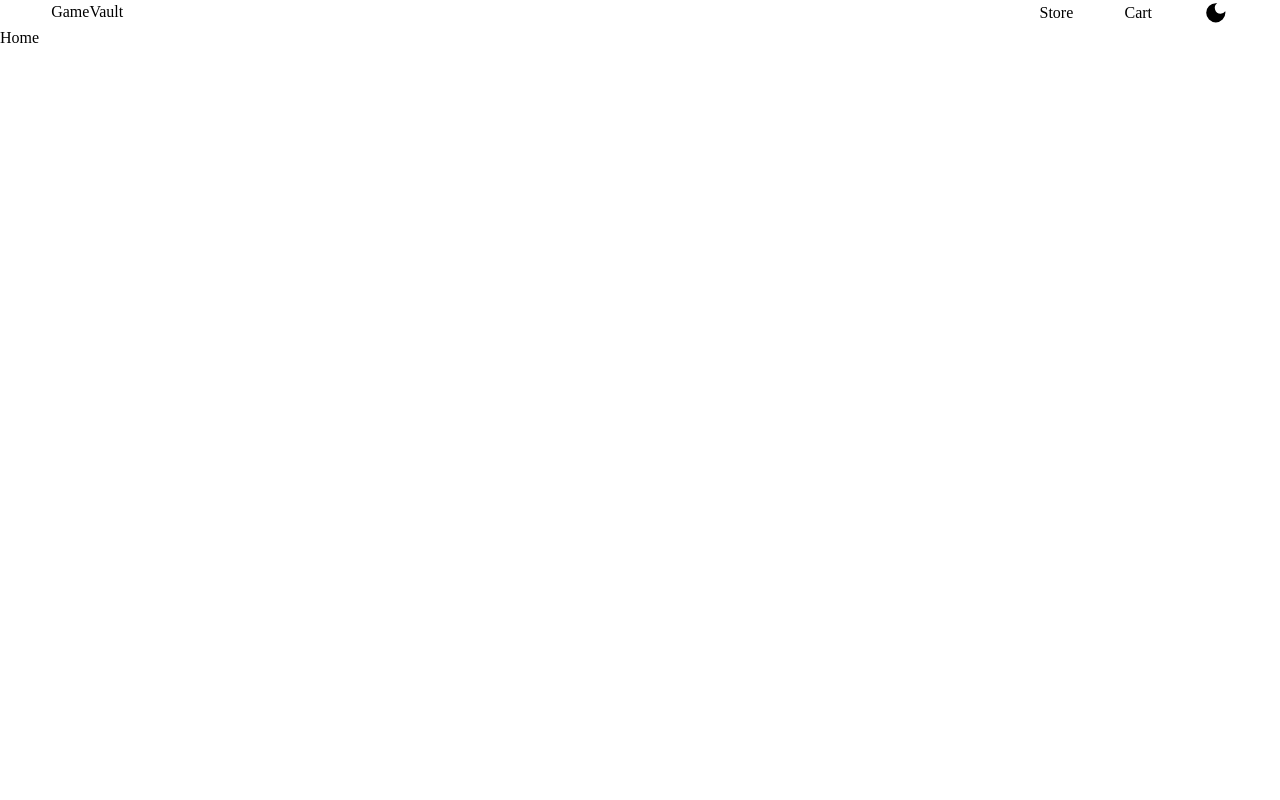
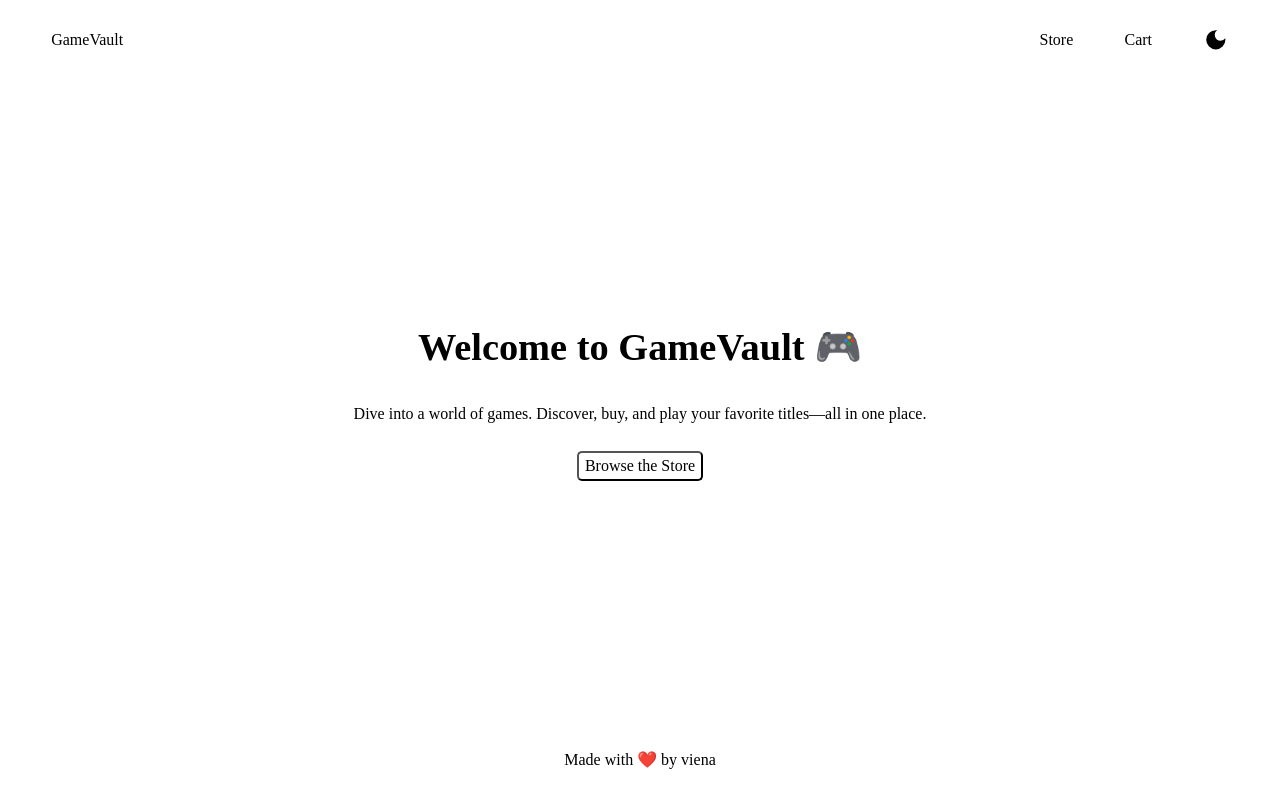
Before and after one commit to devnchill/GameVault, a React (Vite) app: page / in a window 1280 px wide. Built offline with nearby package versions, Linux system fonts and the light colour scheme.

Commit message:
style: HomePage

```diff
--- a/src/App.css
+++ b/src/App.css
@@ -1,9 +1,8 @@
 @import "./reboot.css";
+
 html,
-body,
-#root {
-  min-height: 100vh;
-  min-width: 100vw;
+body {
+  height: 100%;
 }
 
 /* default css variables  */
@@ -23,7 +22,28 @@ body {
   color: var(--text-color);
 }
 
-a {
+#root {
+  min-height: 100%;
+  display: flex;
+  flex-direction: column;
+  flex-wrap: wrap;
+}
+
+nav {
+  height: 10vh;
+}
+
+main {
+  flex: 1;
+}
+
+footer {
+  height: 10vh;
+}
+
+a,
+button {
   color: var(--text-color);
   text-decoration: none;
+  background-color: var(--background-color);
 }
--- a/src/App.tsx
+++ b/src/App.tsx
@@ -1,12 +1,14 @@
 import { Outlet } from "react-router-dom";
 import "./App.css";
 import NavBar from "./components/navbar/NavBar";
+import Footer from "./components/footer/Footer";
 
 function App() {
   return (
     <>
       <NavBar />
       <Outlet />
+      <Footer />
     </>
   );
 }
--- a/src/components/cart/Cart.tsx
+++ b/src/components/cart/Cart.tsx
@@ -1,5 +1,5 @@
 const Cart = () => {
-  return <div>Cart</div>;
+  return <main>Cart</main>;
 };
 
 export default Cart;
--- /dev/null
+++ b/src/components/footer/Footer.module.css
@@ -0,0 +1,5 @@
+.footer {
+  display: flex;
+  justify-content: center;
+  align-items: center;
+}
--- /dev/null
+++ b/src/components/footer/Footer.tsx
@@ -0,0 +1,20 @@
+import styles from "./Footer.module.css";
+
+const Footer = () => {
+  return (
+    <footer className={styles.footer}>
+      <p>
+        Made with ❤️ by{" "}
+        <a
+          href="https://github.com/devnchill"
+          target="_blank"
+          rel="noopener noreferrer"
+        >
+          viena
+        </a>{" "}
+      </p>
+    </footer>
+  );
+};
+
+export default Footer;
--- /dev/null
+++ b/src/components/home/Home.module.css
@@ -0,0 +1,15 @@
+.main {
+  display: flex;
+  align-items: center;
+  justify-content: center;
+  flex-direction: column;
+  gap: clamp(1rem, 2vw, 5rem);
+}
+
+.main > h1 {
+  font-size: clamp(1.5rem, 3vw, 3rem);
+}
+
+.main > button {
+  border-radius: 5px;
+}
--- a/src/components/home/Home.tsx
+++ b/src/components/home/Home.tsx
@@ -1,5 +1,19 @@
+import { Link } from "react-router-dom";
+import style from "./Home.module.css";
+
 const Home = () => {
-  return <div>Home</div>;
+  return (
+    <main className={style.main}>
+      <h1 className={style.heading}>Welcome to GameVault 🎮</h1>
+      <p>
+        Dive into a world of games. Discover, buy, and play your favorite
+        titles—all in one place.
+      </p>
+      <button>
+        <Link to="/store">Browse the Store</Link>
+      </button>
+    </main>
+  );
 };
 
 export default Home;
--- a/src/components/navbar/NavBar.module.css
+++ b/src/components/navbar/NavBar.module.css
@@ -10,6 +10,7 @@
 
 .navbar {
   padding-inline: clamp(1rem, 4vw, 5rem);
+  align-items: center;
 }
 
 .navbar a:hover {
--- a/src/components/store/Store.tsx
+++ b/src/components/store/Store.tsx
@@ -1,5 +1,5 @@
 const Store = () => {
-  return <div>Store</div>;
+  return <main>Store</main>;
 };
 
 export default Store;
```
